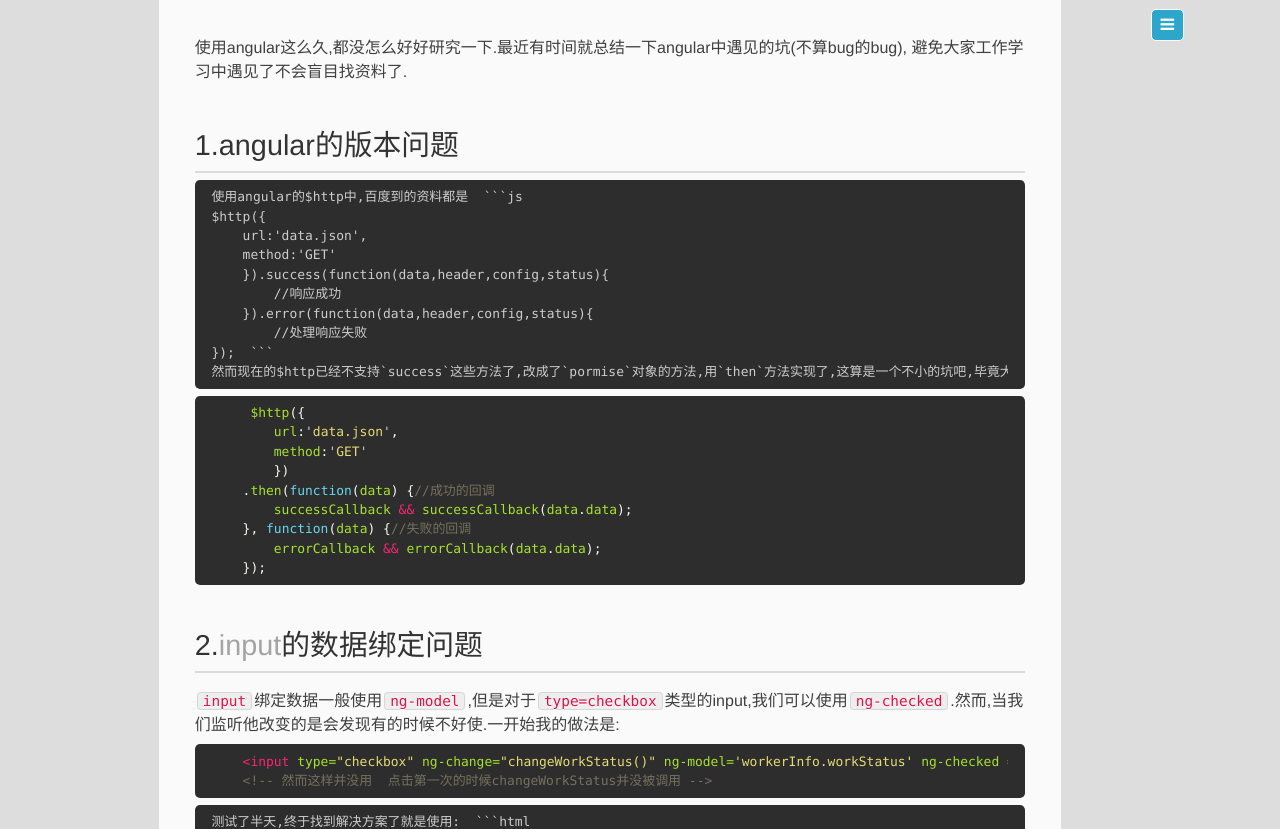
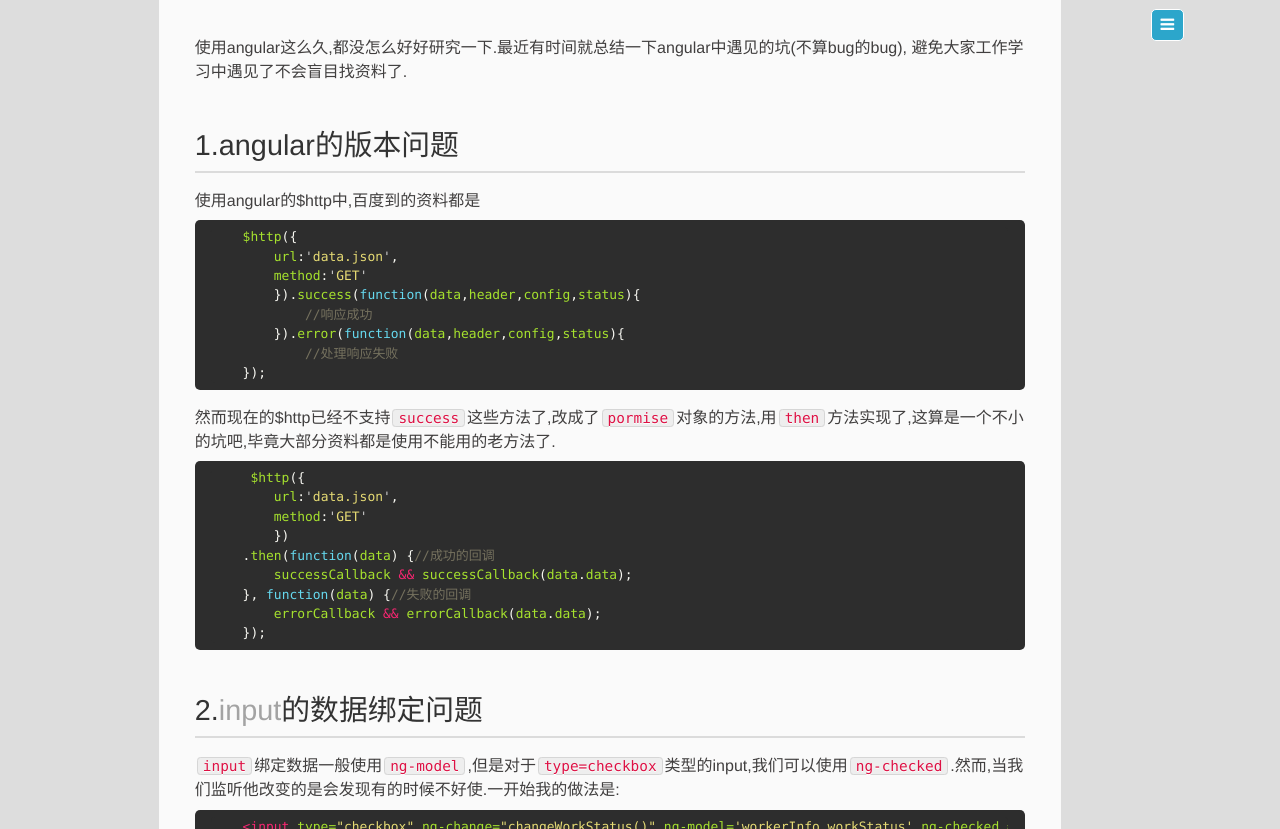
Before and after one commit to gebaoyuan/gebaoyuan.github.io, a Jekyll site: the page built from _posts/2017-03-01-angular中遇见的坑(1).md, in a window 1280 px wide and 900 px high, scrolled down 968 px, cut to the strip 71-900 px from the top of the window. Built offline with Jekyll 4.4.1, drawn with Linux system fonts in a browser that asks for light colours; Markdown is read by kramdown in place of the engine named in the settings; comment, search, counter and statistics services are not loaded; part of the change alters nothing that is shown; some of the changed text lies outside the part shown.

Commit message:
修改格式 1

````diff
--- a/_posts/2017-03-01-angular中遇见的坑(1).md
+++ b/_posts/2017-03-01-angular中遇见的坑(1).md
@@ -11,7 +11,8 @@ title: 'angular使用中的坑'
 
 <!--more-->
 # 1.angular的版本问题
-    使用angular的$http中,百度到的资料都是
+
+使用angular的$http中,百度到的资料都是
  ```js
     $http({
         url:'data.json',
@@ -22,7 +23,7 @@ title: 'angular使用中的坑'
             //处理响应失败
     });
  ```
-    然而现在的$http已经不支持`success`这些方法了,改成了`pormise`对象的方法,用`then`方法实现了,这算是一个不小的坑吧,毕竟大部分资料都是使用不能用的老方法了.
+然而现在的$http已经不支持`success`这些方法了,改成了`pormise`对象的方法,用`then`方法实现了,这算是一个不小的坑吧,毕竟大部分资料都是使用不能用的老方法了.
 
  ```js
      $http({
@@ -37,13 +38,17 @@ title: 'angular使用中的坑'
  ```
 
 # 2.`input`的数据绑定问题
+
  `input`绑定数据一般使用`ng-model`,但是对于`type=checkbox`类型的input,我们可以使用`ng-checked`.然而,当我们监听他改变的是会发现有的时候不好使.一开始我的做法是:
  ```html
     <input type="checkbox" ng-change="changeWorkStatus()" ng-model='workerInfo.workStatus' ng-checked = "workerInfo.workStatus" class="dn">
     <!-- 然而这样并没用  点击第一次的时候changeWorkStatus并没被调用 -->
  ```
-    测试了半天,终于找到解决方案了就是使用:
+测试了半天,终于找到解决方案了就是使用:
+
  ```html
     <input type="checkbox" ng-change="changeWorkStatus()" ng-model='workerInfo.workStatus' class="dn">
  ```
-    但是你会发现input的状态不对,一直是不选中状态.解决办法是`将ng-model的值转成布尔值`也就是`workerInfo.workStatus = true`
+
+但是你会发现input的状态不对,一直是不选中状态.解决办法是`将ng-model的值转成布尔值`也就是`workerInfo.workStatus = true`
+    这算是个不小的坑吧,耽误了我半个多小时,关键是没人可以问,苦逼的孩子啊.
````
